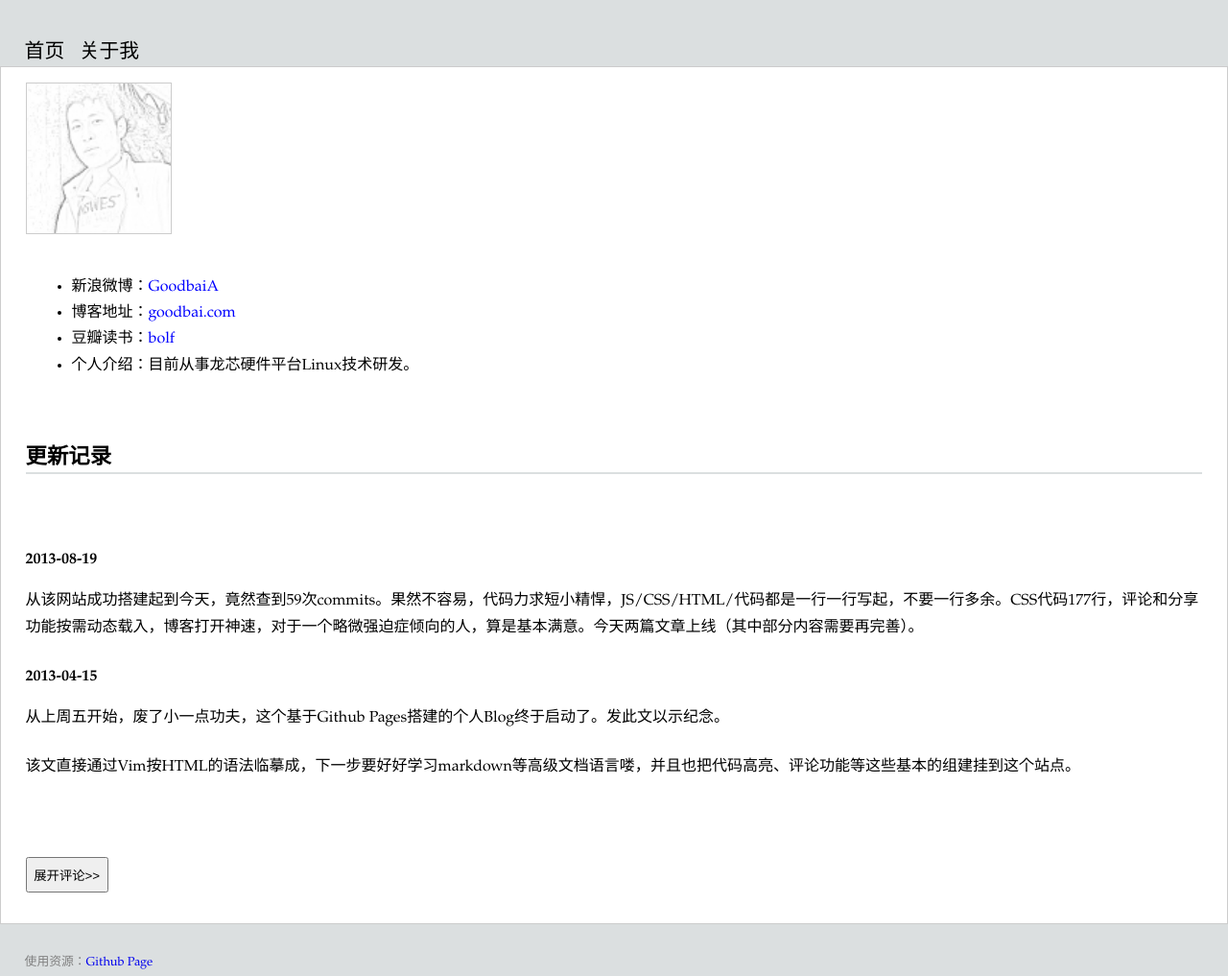
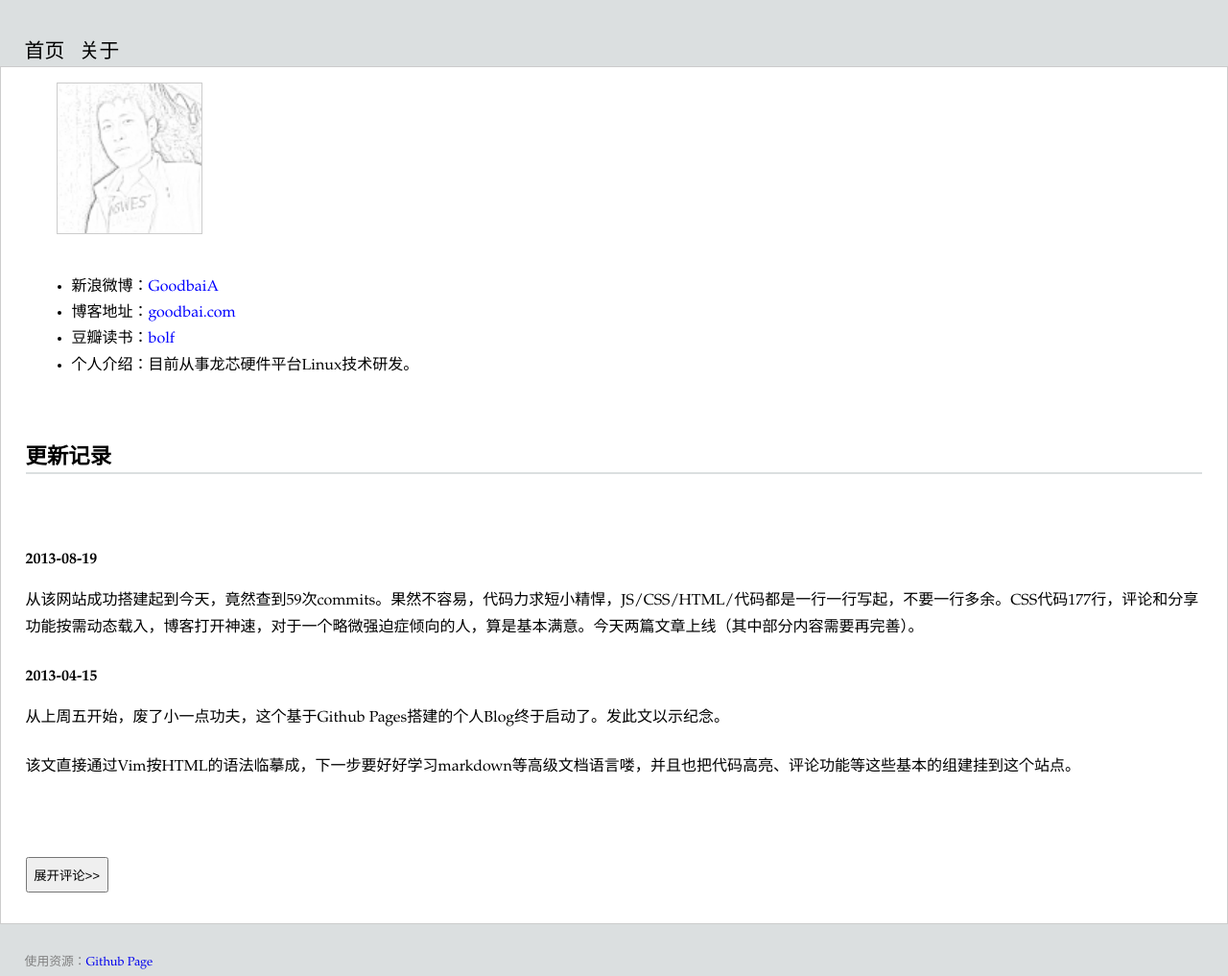
Before and after one commit to jsjwolf/pages, a Jekyll site: the page built from about.html, in a window 1280 px wide. Shown: the whole page at 96% size. Built offline with Jekyll 4.4.1, drawn with Linux system fonts in a browser that asks for light colours; Markdown is read by kramdown in place of the engine named in the settings; comment, search, counter and statistics services are not loaded.

Commit message:
small change

```diff
--- a/_layouts/default.html
+++ b/_layouts/default.html
@@ -17,7 +17,7 @@
         <div id="header_menu">
         <ul id="css3menu">
         <li class="topitem"><a href="/index.html"> 首页 </a></li>
-        <li class="topitem"><a  href="/about.html">关于我</a></li>
+        <li class="topitem"><a  href="/about.html">关于</a></li>
         </ul>
         </div>
 
--- a/style/style.css
+++ b/style/style.css
@@ -35,6 +35,9 @@
 	pre{
 		font-size:60%;
 	}
+	#melogo {
+		padding-left: 2em;
+		}
 
 }
 
@@ -144,7 +147,6 @@
 	line-height: 140%;
 	background-color: rgb(247, 247, 178);
 	margin: 1.25em auto 1.5em 0;
-	box-shadow: 1px 1px 6px #ccc;
 }
 /*
 code {
```
Also changed, not shown: 1 other file.
